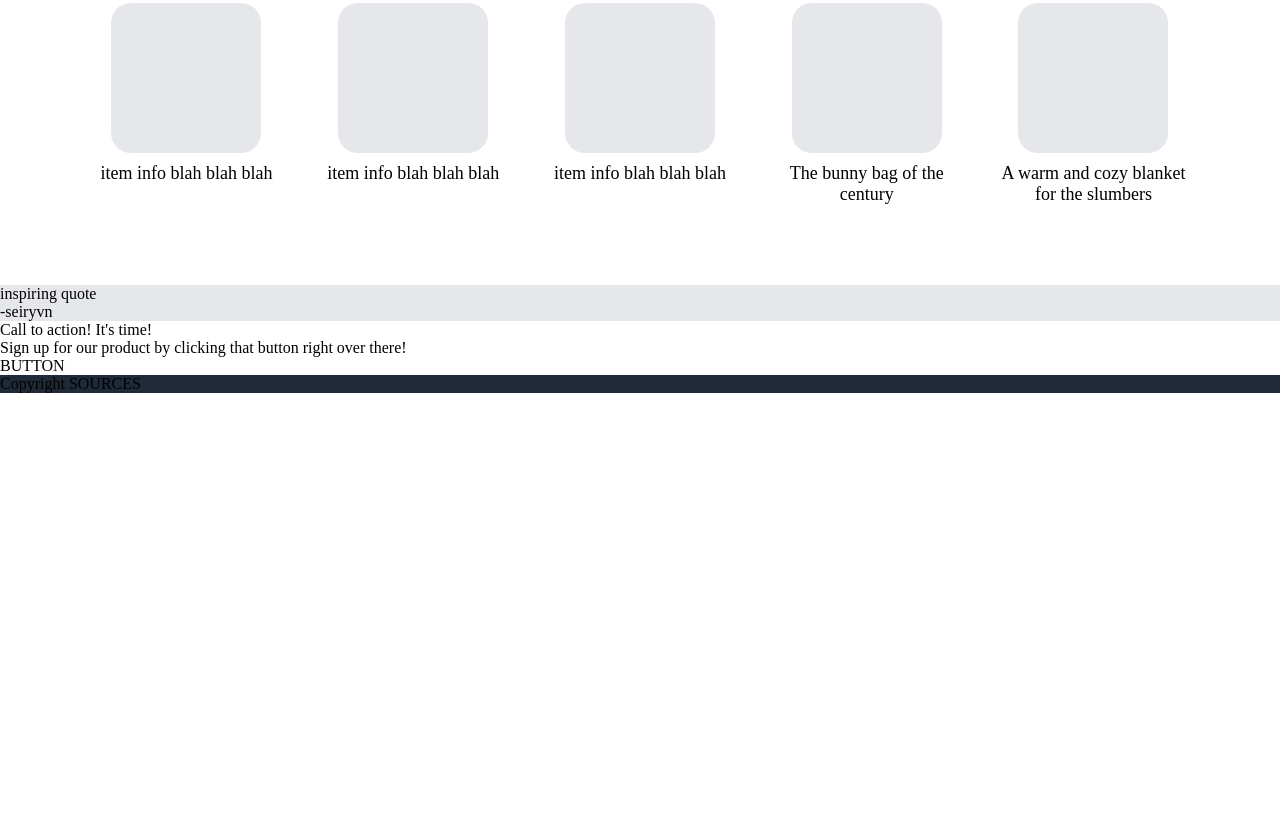
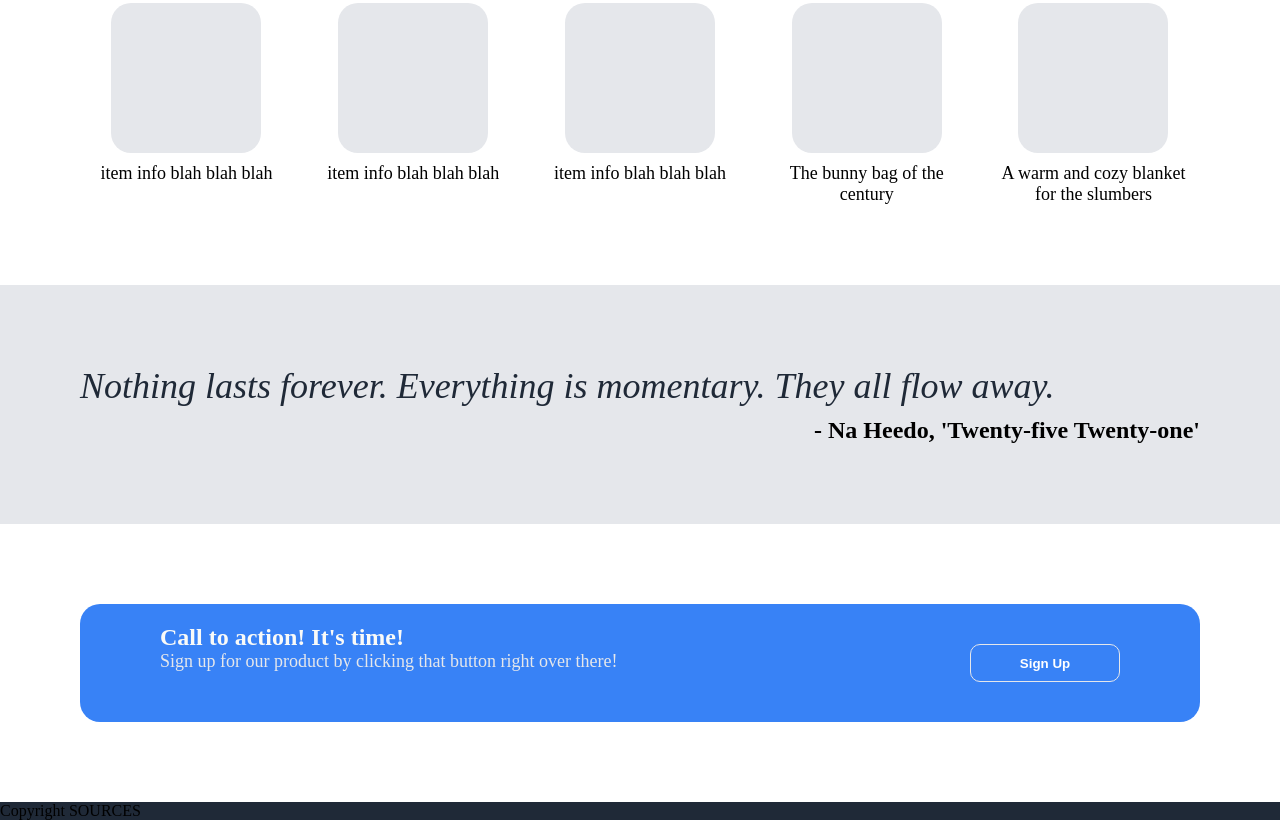
Before and after one commit to seiryvn/landing-page, a plain HTML site: page index.html in a window 1280 px wide. Shown: the part 560-1380 px from the top of the page. Before the commit the page ends 953 px from the top, so only its background shows below. Drawn offline with Linux system fonts and the light colour scheme.

Commit message:
Finished quote and call for action sections.

```diff
--- a/index.html
+++ b/index.html
@@ -59,19 +59,21 @@
     </div>
 
     <div class="four">
-      <div class="quote">inspiring quote</div>
-      <div class="signature">-seiryvn</div>
+      <div class="quote">
+        Nothing lasts forever. Everything is momentary. They all flow away.
+      </div>
+      <div class="signature">- Na Heedo, 'Twenty-five Twenty-one'</div>
     </div>
 
     <div class="five">
       <div class="bluebox">
         <div class="description">
-          <div class="header-three">Call to action! It's time!</div>
-          <div class="ad-text">
+          <div class="header">Call to action! It's time!</div>
+          <div class="text">
             Sign up for our product by clicking that button right over there!
           </div>
         </div>
-        <div class="button">BUTTON</div>
+        <button class="call-for-action">Sign Up</button>
       </div>
     </div>
 
--- a/stylesheet.css
+++ b/stylesheet.css
@@ -39,9 +39,12 @@ body {
     background-color: #E5E7EB;
     display: flex;
     flex-direction: column;
+    padding: 80px;
+    gap: 10px;
 }
 .five {
     background-color: white;
+    padding: 80px;
 }
 .footer {
     background-color: #1F2937;
@@ -79,13 +82,19 @@ img {
     height: 250px;
 }
 
-button.register {
+button {
     background-color: #3882F6;
     color: white;
     border: 1px solid #3882F6;
-    border-radius: 4px;
-    width: 100px;
-    height: 25px;
+    border-radius: 10px;
+    font-weight: bold;
+    width: 150px;
+    height: 37.5px;
+}
+
+button.call-for-action {
+    border: 1px solid #E5E7EB;
+
 }
 
 .header-two {
@@ -122,3 +131,26 @@ button.register {
     flex-wrap: wrap;
     text-align: center;
 }
+
+.quote {
+    font-size: 36px;
+    font-weight: lighter;
+    font-style: italic;
+    color: #1F2937;
+}
+
+.signature {
+    font-size: 24px;
+    font-weight: bold;
+    margin-left: auto;
+}
+
+.bluebox {
+    display: flex;
+    flex-direction: row;
+    background-color:#3882F6;
+    padding: 20px 80px;
+    justify-content: space-between;
+    align-items: center;
+    border-radius: 20px;
+}
```
